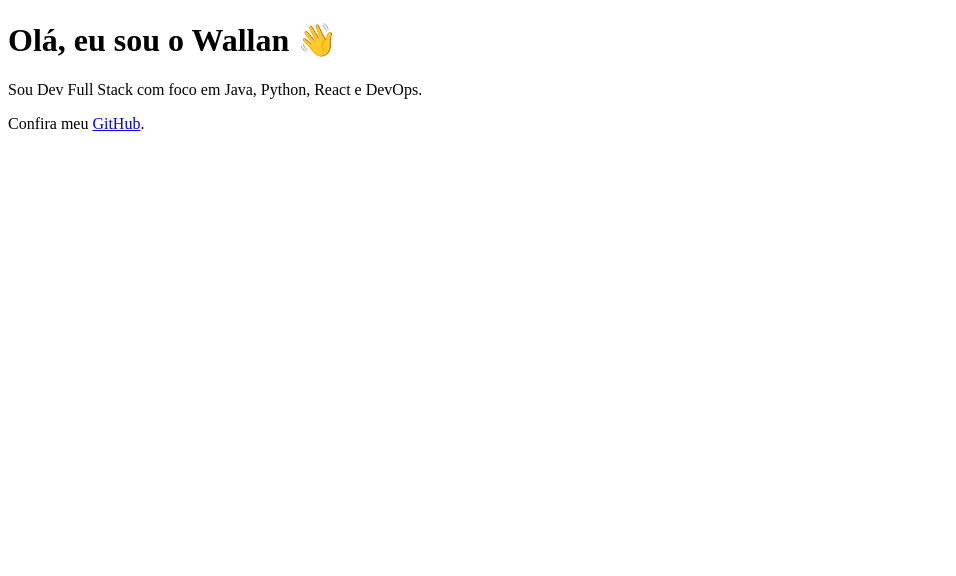
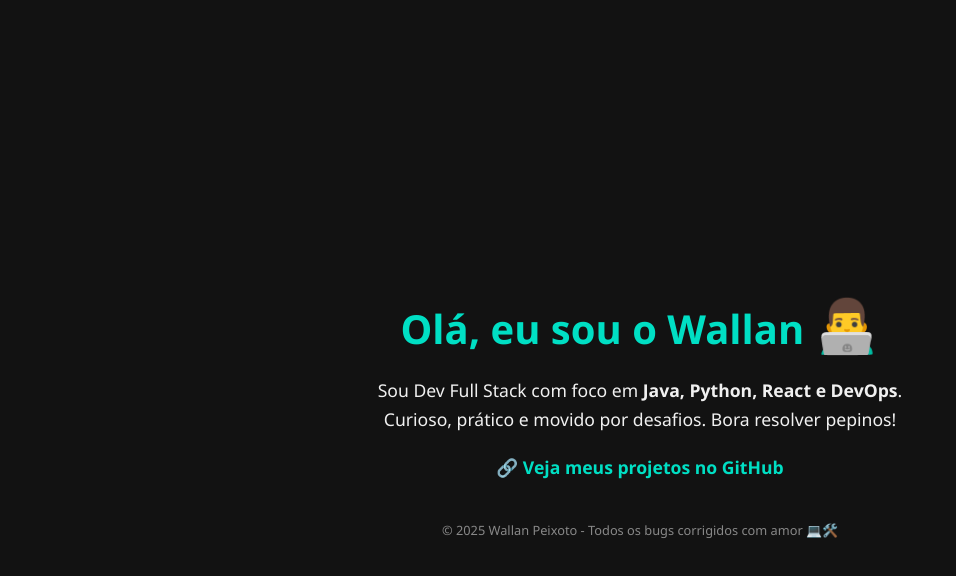
Before and after one commit to WallanDavid/wallandavid.github.io, a plain HTML site: page index.html in a window 1280 px wide. Shown: the whole page, without its empty margins (0-956 px from the left). Drawn offline with Linux system fonts and the light colour scheme.

Commit message:
Update index.html

```diff
--- a/index.html
+++ b/index.html
@@ -2,11 +2,73 @@
 <html lang="pt-BR">
 <head>
   <meta charset="UTF-8">
-  <title>Wallan Peixoto - Portfólio</title>
+  <meta name="viewport" content="width=device-width, initial-scale=1.0">
+  <title>Wallan Peixoto - Dev Full Stack</title>
+  <style>
+    body {
+      font-family: 'Segoe UI', sans-serif;
+      margin: 0;
+      padding: 0;
+      background-color: #121212;
+      color: #f0f0f0;
+      display: flex;
+      justify-content: center;
+      align-items: center;
+      height: 100vh;
+      text-align: center;
+    }
+
+    .container {
+      max-width: 600px;
+      padding: 20px;
+    }
+
+    h1 {
+      font-size: 2.5em;
+      margin-bottom: 10px;
+      color: #00dfc4;
+    }
+
+    p {
+      font-size: 1.1em;
+      margin-bottom: 20px;
+      line-height: 1.6;
+    }
+
+    a {
+      color: #00dfc4;
+      text-decoration: none;
+      font-weight: bold;
+    }
+
+    a:hover {
+      text-decoration: underline;
+    }
+
+    .emoji {
+      font-size: 1.3em;
+    }
+
+    footer {
+      margin-top: 40px;
+      font-size: 0.8em;
+      color: #888;
+    }
+  </style>
 </head>
 <body>
-  <h1>Olá, eu sou o Wallan 👋</h1>
-  <p>Sou Dev Full Stack com foco em Java, Python, React e DevOps.</p>
-  <p>Confira meu <a href="https://github.com/WallanDavid" target="_blank">GitHub</a>.</p>
+  <div class="container">
+    <h1>Olá, eu sou o Wallan <span class="emoji">👨‍💻</span></h1>
+    <p>
+      Sou Dev Full Stack com foco em <strong>Java, Python, React e DevOps</strong>.<br>
+      Curioso, prático e movido por desafios. Bora resolver pepinos!
+    </p>
+    <p>
+      🔗 <a href="https://github.com/WallanDavid" target="_blank">Veja meus projetos no GitHub</a>
+    </p>
+    <footer>
+      &copy; 2025 Wallan Peixoto - Todos os bugs corrigidos com amor 💻🛠️
+    </footer>
+  </div>
 </body>
 </html>
```
